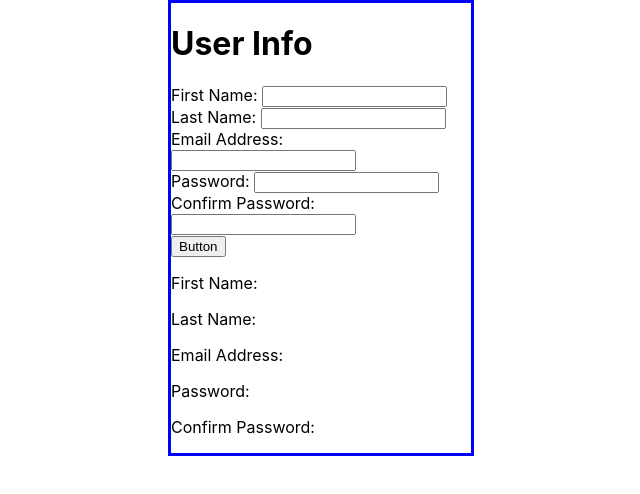
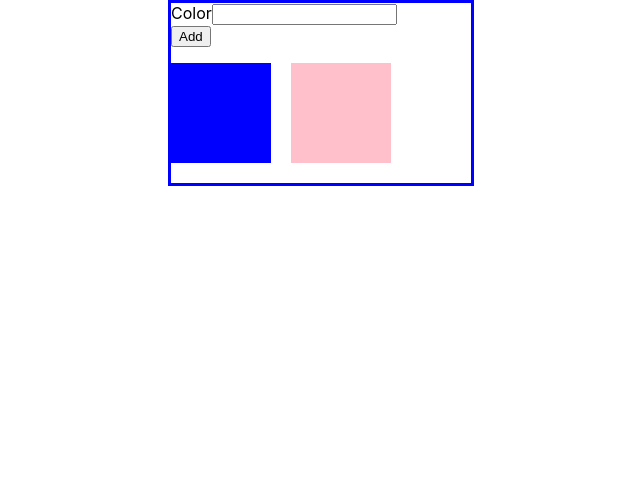
Before and after one commit to BenJensen2/MERN, a React (Create React App) app in the folder React/base_react_app/: page / in a window 1280 px wide. Shown: the top 494 px of the page, without its empty margins (319-959 px from the left). Built offline with nearby package versions, Linux system fonts and the light colour scheme.

Commit message:
Box Generator Complete

```diff
--- a/React/base_react_app/package.json
+++ b/React/base_react_app/package.json
@@ -6,7 +6,9 @@
     "@testing-library/jest-dom": "^4.2.4",
     "@testing-library/react": "^9.5.0",
     "@testing-library/user-event": "^7.2.1",
+    "bootstrap": "^4.5.0",
     "react": "^16.13.1",
+    "react-bootstrap": "^1.2.2",
     "react-dom": "^16.13.1",
     "react-scripts": "3.4.1"
   },
--- a/React/base_react_app/src/App.js
+++ b/React/base_react_app/src/App.js
@@ -1,12 +1,13 @@
 // import React from 'react';
 import React, { useState } from  'react';
 import './App.css';
-import Hook from './components/Hook/Hook'
+// import Hook from './components/Hook/Hook'
+import Box from './components/Box/Box'
 
 function App() {
   return (
     <div className="App">
-      <Hook/>
+      <Box/>
     </div>
   );
 }
--- /dev/null
+++ b/React/base_react_app/src/components/Box/Box.js
@@ -0,0 +1,41 @@
+import React, {useState} from 'react';
+import BoxForm from './BoxForm'
+import BoxDisplay from './BoxDisplay'
+
+const Box = (props) => {
+
+  const [boxes, setBoxes] = useState([
+    {
+      height: '100px',
+      width: '100px',
+      backgroundColor: 'blue',
+      display: 'inline-block',
+      marginRight: '20px'
+    },
+    // {
+    //   "height": "100px",
+    //   "width": "100px",
+    //   "color": ""
+    // },
+
+    {
+      height: '100px',
+      width: '100px',
+      backgroundColor: 'pink',
+      display: 'inline-block',
+      marginRight: '20px'
+    }
+  ])
+
+  return(
+    <div>
+      <BoxForm
+          boxes = {boxes}
+          setBoxes = {setBoxes}
+        />
+      <BoxDisplay boxes = {boxes} />
+    </div>
+  )
+}
+
+export default Box;
--- /dev/null
+++ b/React/base_react_app/src/components/Box/BoxDisplay.js
@@ -0,0 +1,19 @@
+import React from 'react';
+
+const BoxDisplay = ({boxes}) => {
+
+
+
+  return(
+    <div>
+      {
+        boxes.map((style) =>
+        <p style={style}></p>)
+      }
+      {/* <p style={boxes[0]}>{boxes[2].backgroundColor}  </p>
+      <p style={boxes[2]}>{boxes[0].backgroundColor}  </p> */}
+    </div>
+  )
+}
+
+export default BoxDisplay;
--- /dev/null
+++ b/React/base_react_app/src/components/Box/BoxForm.js
@@ -0,0 +1,52 @@
+import React, { useState } from 'react';
+
+const BoxForm = ({boxes, setBoxes}) => {
+
+// State Data
+  const [height, setHeight] = useState("");
+  const [width, setWidth] = useState("");
+  const [color, setColor] = useState("");
+
+// HANDLERS
+  const colorHandler = (e) => {
+    setColor(e.target.value)
+  };
+
+  const sizeHandler = (e) => {
+    setHeight(e.target.value)
+    setWidth(e.target.value)
+  };
+
+  const boxHandler = (e) => {
+    e.preventDefault();
+
+    setBoxes([...boxes,{
+      height: '100px',
+      width: '100px',
+      backgroundColor: color,
+      display: 'inline-block',
+      marginRight: '20px'
+    }])
+
+    setColor("")
+    setHeight("")
+  };
+
+  return (
+    <form onSubmit={ boxHandler }>
+      <div>
+        <label>Color</label>
+        <input type="text" value = {color} onChange={ colorHandler } />
+      </div>
+      <div>
+        {/* <label>Height/Width</label>
+        <input type="text" value = {height} onChange={ sizeHandler } /> */}
+        {/* onChange is needed no matter what */}
+      </div>
+      <input type="submit" value="Add"></input>
+    </form>
+  )
+
+};
+
+export default BoxForm
```
Also changed, not shown: React/base_react_app/testing.html (added, +13 -0 lines), 1 other file (tests, documents, lock files or other folders).
